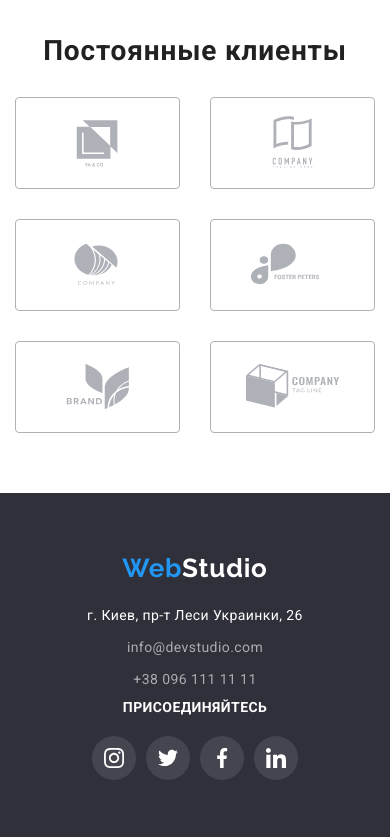
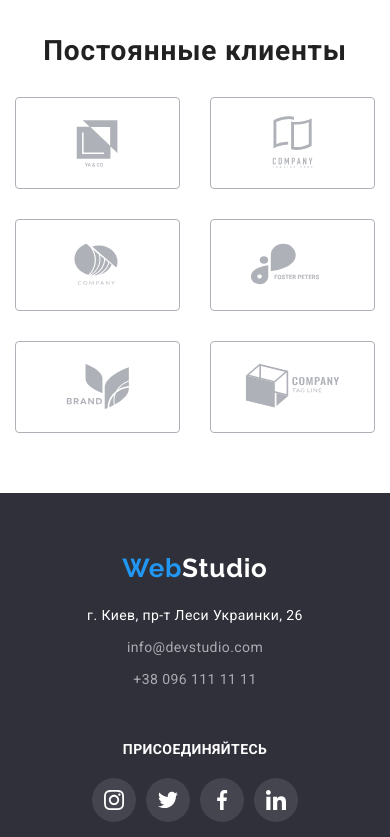
Before and after one commit to SlavaHlushko/goit-markup-hw-08, a plain HTML site: page index.html in a window 390 px wide. Shown: the part 4028-4865 px from the top of the page. Drawn offline with nearby package versions, Linux system fonts and the light colour scheme.

Commit message:
Final-20

```diff
--- a/sass/layout/_footer.scss
+++ b/sass/layout/_footer.scss
@@ -27,9 +27,9 @@
 
 
 .footer-adress {
-@include mobile {
+
     margin-bottom: 50px;
-}
+
 
     @include tablet {
         min-width: 232px;
```
Also changed, not shown: CSS/main.css, CSS/main.min.css, 2 other files.
